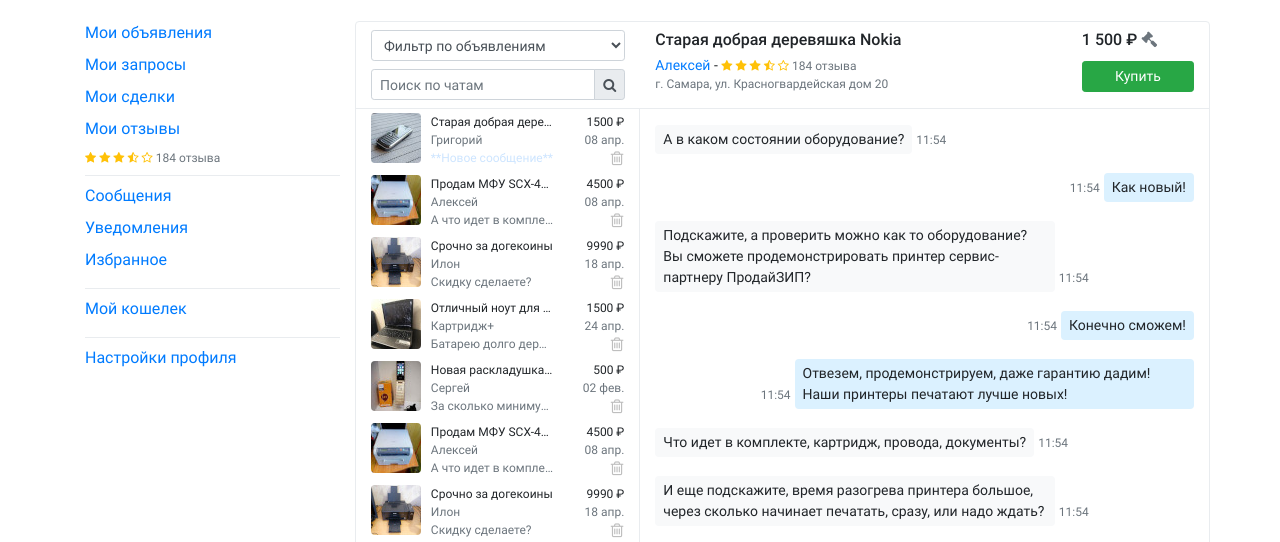
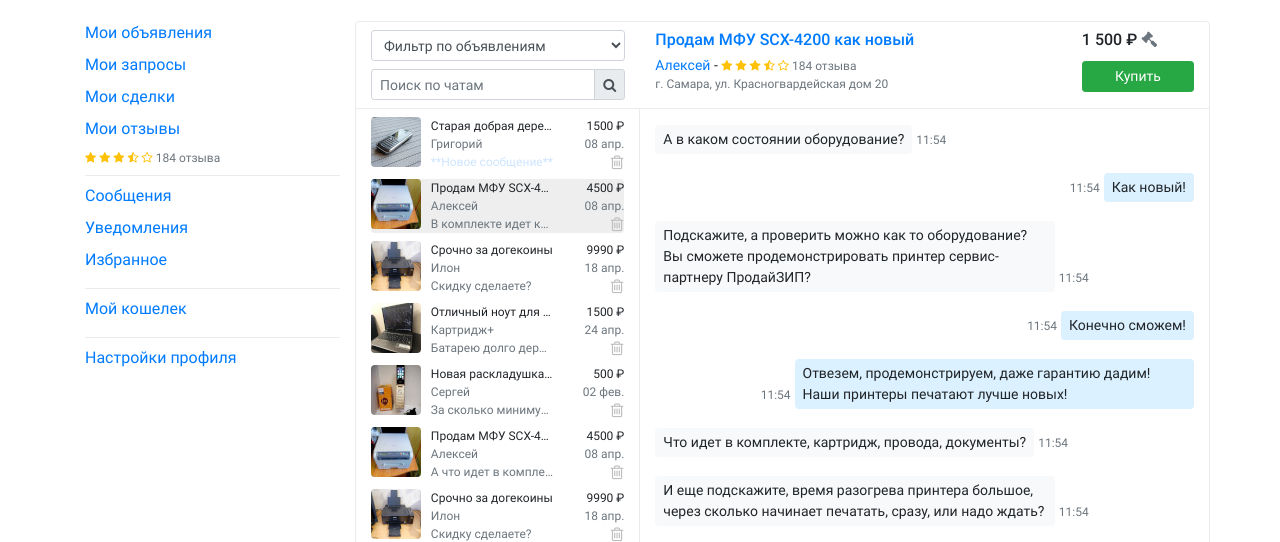
Before and after one commit to LevikV/test.prodaizip.ru, a plain HTML site: page pages/account_message.html in a window 1280 px wide. Shown: the part 181-723 px from the top of the page. Drawn offline with nearby package versions, Linux system fonts and the light colour scheme.

Commit message:
Сделал страницу сообщений

```diff
--- a/css/messages.css
+++ b/css/messages.css
@@ -16,6 +16,9 @@
     font-size: 14px;
 }
 /*******************  *******************/
+.chat-active {
+    background: #eeeeee;
+}
 .chat-thumb:hover {
     background: #eeeeee;
     cursor: pointer;
--- a/pages/account_message.html
+++ b/pages/account_message.html
@@ -254,12 +254,12 @@
                     <div class="row mb-2">
                         <div class="col-9">
                             <div class="h4">
-                                Старая добрая деревяшка Nokia
+                                <a href="#page" target="_blank">Продам МФУ SCX-4200 как новый</a>
                             </div>
                             <div class="h5 mb-0">
-                                <a href="#page">Алексей</a>
+                                <a href="#page" target="_blank">Алексей</a>
                                 <span> - </span>
-                                <a href="#page" class="rating text-decoration-none">
+                                <a href="#page" target="_blank" class="rating text-decoration-none">
                                     <span class="fa fa-star"></span>
                                     <span class="fa fa-star"></span>
                                     <span class="fa fa-star"></span>
@@ -284,7 +284,7 @@
                 <!-- блок выбора чата -->
                 <div class="col-4 border-right border-light overflow-auto bg-white chat-box">
 
-                    <div class="mt-1 mb-2 rounded chat-thumb">
+                    <div class="mt-2 mb-2 rounded chat-thumb">
                         <div class="row">
                             <div class="col-3 pr-0">
                                 <img class="rounded" src="../img/thumb_50x50_phone_1.jpg" alt="">
@@ -313,7 +313,7 @@
                             </div>
                         </div>
                     </div>
-                    <div class="mt-1 mb-2 rounded chat-thumb">
+                    <div class="mt-1 mb-2 rounded chat-thumb chat-active">
                         <div class="row">
                             <div class="col-3 pr-0">
                                 <img class="rounded" src="../img/thumb_50x50_printer_.jpg" alt="">
@@ -326,7 +326,7 @@
                                     Алексей
                                 </div>
                                 <div class="chat-thumb-message text-secondary">
-                                    А что идет в комплекте с принтером?
+                                    В комплекте идет картридж, провода, все документы, оригинальная коробка в которой покупали, с целлофаном и пеноплатстом)
                                 </div>
                             </div>
                             <div class="col-3 pl-0 text-right">
```
